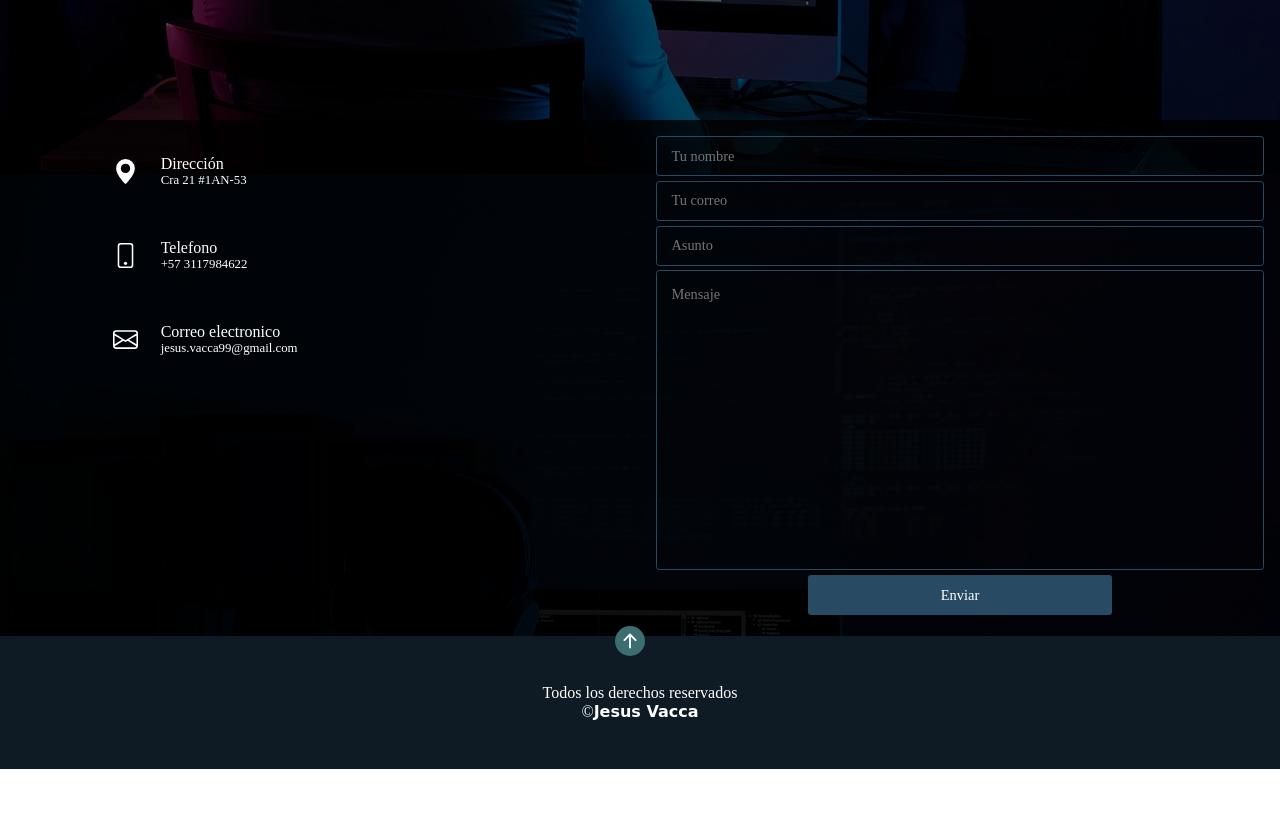
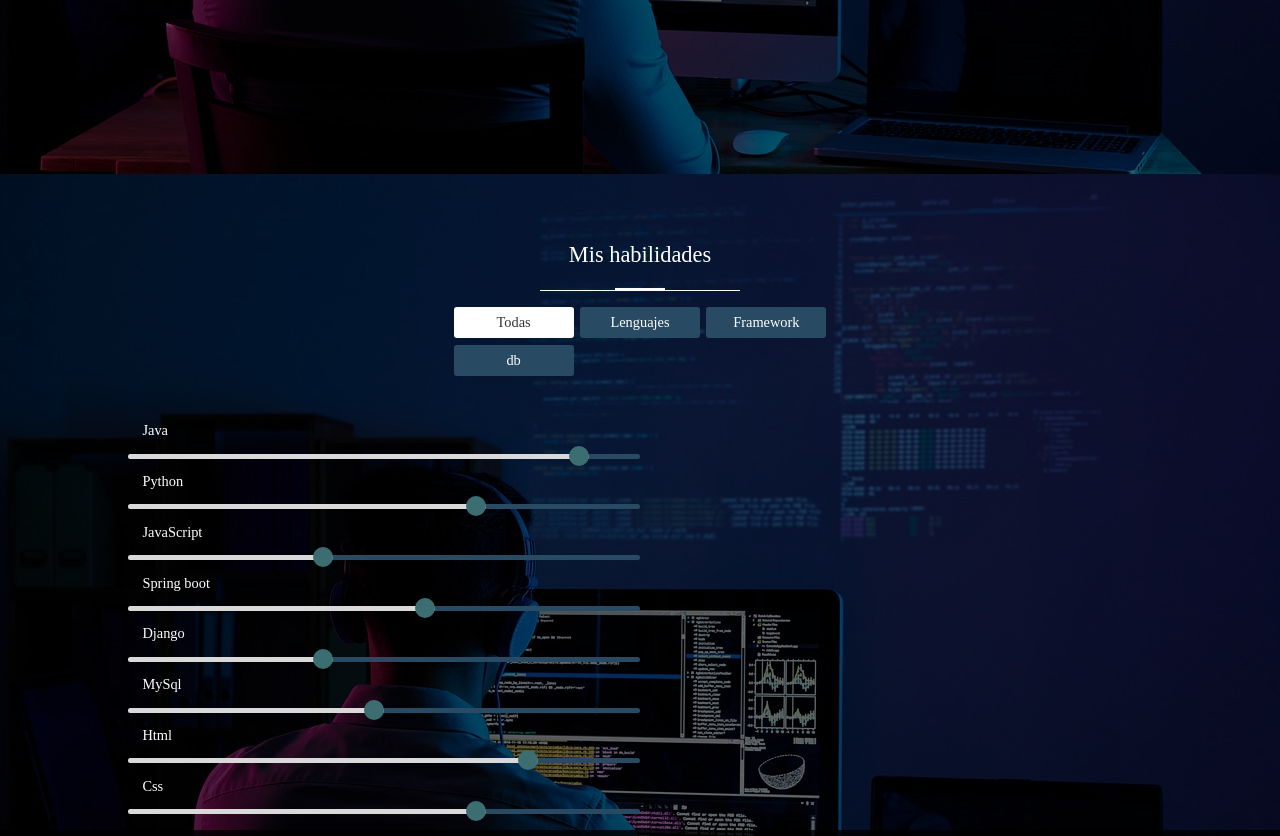
Before and after one commit to JesusVacca/mi-portafolio, a plain HTML site: page index.html in a window 1280 px wide. Shown: the part 680-1516 px from the top of the page. Before the commit the page ends 1449 px from the top, so only its background shows below. Drawn offline with Linux system fonts and the light colour scheme; a web font is replaced by a local one.

Commit message:
Creando la sección de mis habilidades

```diff
--- a/css/style.css
+++ b/css/style.css
@@ -140,6 +140,40 @@ section{
     position: relative;
     z-index: 0;
 }
+section h2{
+    width: 100%;
+    font-size: 1.4rem;
+    color: var(--white);
+    position: relative;
+    z-index: 2;
+    text-align: center;
+    padding: 1em;
+}
+section h3{
+    font-size: .9rem;
+    color: var(--white);
+    position: relative;
+    z-index: 2;
+    padding: 1em;
+}
+section h2::before{
+    position: absolute;
+    content: "";
+    width: 200px;
+    height: 1px;
+    left: calc(50% - 100px);
+    bottom: 0;
+    background: var(--white);
+}
+section h2::after{
+    position: absolute;
+    content: "";
+    width: 50px;
+    height: 3px;
+    left: calc(50% - 25px);
+    bottom: 0;
+    background: var(--white);
+}
 section:nth-child(even){
     background-color: transparent;
 }
@@ -152,7 +186,7 @@ section:nth-child(even){
 .capa{
     width: 100%;
     height: 100%;
-    background: rgba(0, 0, 0, 0.637);
+    background: rgba(0, 0, 0, 0.596);
     position: absolute;
     top: 0;
     left: 0;
@@ -227,12 +261,80 @@ section:nth-child(even){
     width: 22px;
     aspect-ratio: 1/1;
 }
+/* Estilos de mis habilidades */
+.misHabilidades{
+    display: flex;
+    flex-direction: column;
+    align-items: center;
+    padding-top: 100px;
+}
+.nav__skills{
+    width: 400px;
+    display: grid;
+    grid-template-columns: repeat(auto-fit,minmax(min(100px,100%),120px));
+    gap: .4em;
+    margin: 1em 0em;
+    position: relative;
+    z-index: 2;
+    place-content: center;
+}
+.nav__skills button{
+    cursor: pointer;
+    background: var(--indigo-dye);
+    color: var(--white);
+    font-size: .9rem;
+    border: none;
+    border-radius: .2em;
+    transition: all .2s ease-in-out;
+    padding: .5em;
+}
+.nav__skills button.focus{
+    background: var(--white);
+    color: var(--jet);
+}
+.misHabilidades .content__skills{
+    width: 80%;
+    height: auto;
+    position: relative;
+    z-index: 2;
+    margin: 1em 0em;
+}
+.misHabilidades .items__skills{
+    width: 50%;
+    transition: all .3s ease-in-out;
+    animation: show .3s ease-in-out;
+}
+.misHabilidades .content__progress{
+    width: 100%;
+    height: auto;
+    background: var(--indigo-dye);
+    border-radius: .5em;
+}
+.misHabilidades .item__progress{
+    width: 50%;
+    height: 5px;
+    background:var(--platinum);
+    position: relative;
+    border-radius: inherit;
+}
+.misHabilidades .item__progress::before{
+    width: 20px;
+    height: 20px;
+    border-radius: 50%;
+    content: "";
+    position: absolute;
+    background: var(--caribbean-current);
+    right: 0;
+    top: -8px;
+}
 
 /* Estilos de la seccion de contacto */
 .contacto{
     display: grid;
     grid-template-columns: repeat(auto-fit,minmax(min(450px,100%),1fr));
     position: relative;
+    padding-top: 100px;
+
 }
 .contacto .ubicacion,
 .contacto .formulario{
@@ -386,6 +488,9 @@ section:nth-child(even){
 
 
 @media screen and (max-width:930px) {
+    .root{
+        background-size: fill;
+    }
     .header .hamburguesa{display: block;}
     .header .logo{width: 100%;}
     .header .nav{
@@ -411,9 +516,7 @@ section:nth-child(even){
         width: 100%;
         margin: .5em 0em;
     }
-    .root{
-        background-size: fill;
-    }
+
     .sobre__mi .my__description{
         width: 100%;
         position: relative;
@@ -422,4 +525,5 @@ section:nth-child(even){
     .contacto .ubicacion .items{
         width: 100%;
     }
+    .nav__skills{width: 100%;}
 }
--- a/index.html
+++ b/index.html
@@ -66,8 +66,18 @@
         <section id="misProyectos">
            <div class="capa"></div>
         </section>
-        <section id="misHabilidades">
+        <section class="misHabilidades" id="misHabilidades">
            <div class="capa"></div>
+           <h2>Mis habilidades</h2>
+           <div class="nav__skills">
+               <button type="button" id="allSkills">Todas</button>
+                <button type="button">Lenguajes</button>
+                <button type="button">Framework</button>
+                <button type="button">db</button>
+           </div>
+           <div class="content__skills" id="contentSkllis">
+
+           </div>
         </section>
         <section class="contacto" id="contacto">
            <div class="capa">
--- a/script/index.js
+++ b/script/index.js
@@ -29,3 +29,124 @@ document.getElementById('hamburguesa').addEventListener('click',function(){
     this.classList.toggle('open');
     document.getElementById('nav').classList.toggle('open');
 })
+
+const mySkllis = [
+    {
+        title:"Java",
+        porcentaje:90,
+        type:"lenguaje"
+    },
+    {
+        title:"Python",
+        porcentaje:70,
+        type:"lenguaje"
+    },
+    {
+        title:"JavaScript",
+        porcentaje:40,
+        type:"lenguaje"
+    },
+    {
+        title:"Spring boot",
+        porcentaje:60,
+        type:"frameWork"
+    },
+    {
+        title:"Django",
+        porcentaje:40,
+        type:"frameWork"
+    },
+    {
+        title:"MySql",
+        porcentaje:50,
+        type:"db"
+    },
+    {
+        title:"Html",
+        porcentaje:80,
+        type:"maquetado"
+    },
+    {
+        title:"Css",
+        porcentaje:70,
+        type:"estilos"
+    },
+
+];
+
+function loadSkllis(type = "all"){
+    const content = document.getElementById('contentSkllis');
+    content.innerHTML = '';
+
+
+    if(type == "all"){
+        mySkllis.forEach(sklli=>{
+            const item = document.createElement('div');
+            const progress = document.createElement('div');
+            const contentProgress = document.createElement('div');
+            const h3 = document.createElement('h3');
+
+            // Asignamos las clases
+            item.className = 'items__skills';
+            progress.className = 'item__progress'
+            contentProgress.className = 'content__progress';
+
+            h3.innerHTML = sklli.title;
+            const porcentaje = sklli.porcentaje * 100 / 100;
+            progress.style.width = `${porcentaje}%`;
+
+            contentProgress.appendChild(progress);
+            item.append(h3,contentProgress);
+
+            content.appendChild(item);
+        })
+    }else{
+        const data = mySkllis.filter(skill => skill.type == type);
+        data.forEach(sklli=>{
+            const item = document.createElement('div');
+            const progress = document.createElement('div');
+            const contentProgress = document.createElement('div');
+            const h3 = document.createElement('h3');
+
+            // Asignamos las clases
+            item.className = 'items__skills';
+            progress.className = 'item__progress'
+            contentProgress.className = 'content__progress';
+
+            h3.innerHTML = sklli.title;
+            const porcentaje = sklli.porcentaje * 100 / 100;
+            progress.style.width = `${porcentaje}%`;
+
+            contentProgress.appendChild(progress);
+            item.append(h3,contentProgress);
+
+            content.appendChild(item);
+        });
+    }
+
+
+}
+const listButton = document.querySelectorAll('.nav__skills button');
+listButton.forEach((button, index)=>{
+    button.addEventListener('click',function(){
+        listButton.forEach(b=>{
+            if(b.classList.contains('focus')) b.classList.remove('focus');
+        });
+        button.classList.add('focus');
+        switch (index) {
+            case 0:
+                loadSkllis();
+                break;
+            case 1:
+                loadSkllis("lenguaje");
+                break;
+            case 2:
+                loadSkllis("frameWork");
+                break;
+            case 3:
+                loadSkllis("db");
+                break;
+        }
+    })
+})
+listButton[0].click();
```
